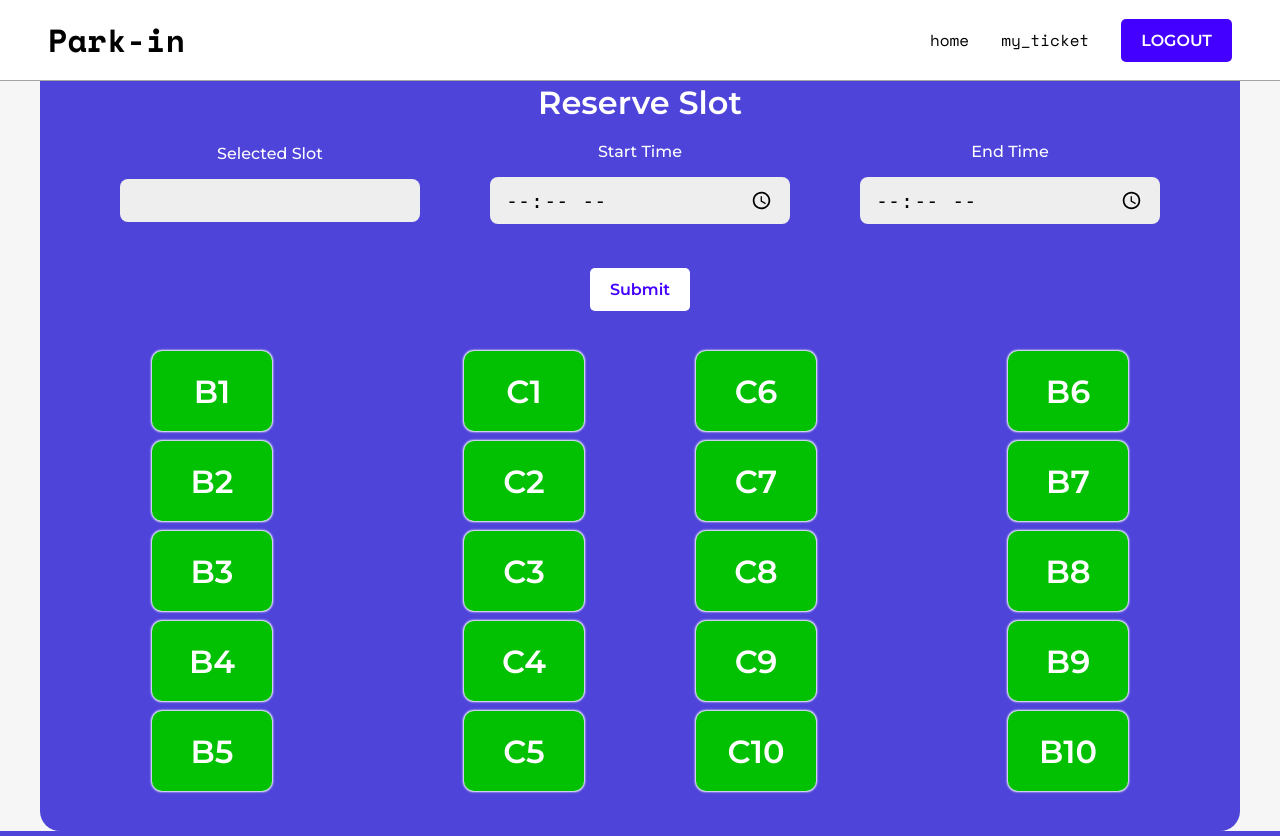
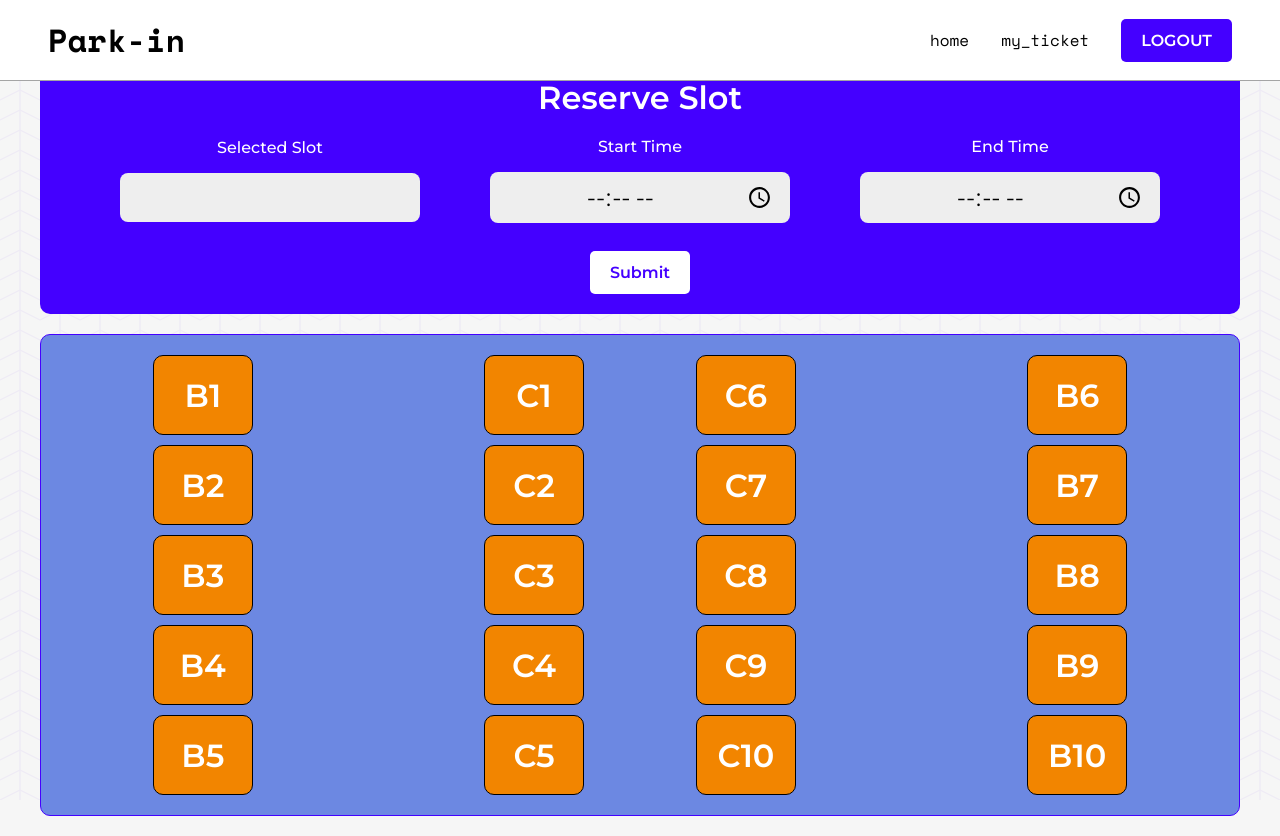
Before and after one commit to Agnav/mini-project, a Flask app: page /parkmap in a window 1280 px wide. Run offline with Flask 3, Linux system fonts and the light colour scheme; some libraries are stand-ins or nearby versions.

Commit message:
Update parkmap.css

```diff
--- a/static/css/parkmap.css
+++ b/static/css/parkmap.css
@@ -15,7 +15,6 @@
   padding: 0;
   margin: 0;
   box-sizing: border-box;
-  /* scroll-snap-type: y mandatory; */
   scroll-padding-top: 5em;
   scroll-behavior: smooth;
 }
@@ -111,7 +110,17 @@ nav {
   display: flex;
   align-items: center;
   justify-content: center;
-  /* scroll-snap-align: start; */
+}
+.container::before {
+  content: "";
+  background-image: url("/static/admin_pattern.svg");
+  position: absolute;
+  top: 0px;
+  right: 0px;
+  bottom: 0px;
+  left: 0px;
+  opacity: 5%;
+  z-index: -1;
 }
 
 .hero {
@@ -123,22 +132,24 @@ nav {
   align-items: center;
   justify-content: space-between;
   overflow: hidden;
-  border-radius: 20px;
-  background-color: var(--accent-light);
+  border-radius: 10px;
 }
 .slots {
   width: 1200px;
-  padding: 40px 0px;
+  padding: 20px 0px;
+  margin: 20px 0px;
   display: flex;
   align-items: center;
+  border: 1px solid var(--accent);
+  border-radius: 10px;
   justify-content: space-evenly;
+  background-color: #6c88e2;
 }
 
 .flex1 {
   width: 36%;
   display: flex;
   justify-content: space-between;
-  /* flex-direction: column; */
 }
 
 .flex2 {
@@ -146,18 +157,17 @@ nav {
   display: flex;
   gap: 100px;
   justify-content: space-between;
-  /* flex-direction: column; */
 }
 
 .square {
   display: flex;
-  width: 120px;
+  width: 100px;
   height: 80px;
-  background-color: rgb(2, 192, 2);
+  background-color: #f28500;
   color: var(--light);
   font-weight: bold;
   border-radius: 10px;
-  /* border: 2px solid var(--light); */
+  border: 1px solid var(--dark);
   align-items: center;
   justify-content: center;
   cursor: pointer;
@@ -166,7 +176,6 @@ nav {
   font-weight: 600;
   font-size: 2rem;
   color: var(--light);
-  box-shadow: 0px 0px 2px 1px white;
 }
 
 .item {
@@ -182,6 +191,8 @@ nav {
   flex-direction: column;
   gap: 20px;
   color: #fff;
+  border-radius: 10px;
+  background-color: var(--accent);
 }
 
 .input_slots h4 {
@@ -208,6 +219,11 @@ nav {
   width: 100%;
   max-width: 300px;
   outline: none;
+  font-family: "Montserrat", sans-serif;
+  font-optical-sizing: auto;
+  font-weight: 400;
+  font-size: 1.5rem;
+  text-align: center;
 }
 .input_box {
   width: 300px;
@@ -226,7 +242,7 @@ nav {
   display: flex;
   justify-content: center;
   align-items: center;
-  padding: 28px 0px 0px 0px;
+  padding: 12px 0px 20px 0px;
 }
 
 /* The alert message box */
@@ -238,6 +254,7 @@ nav {
   width: 350px;
   padding: 20px;
   background-color: #f44336; /* Red */
+  border-radius: 10px;
   color: white;
   font-family: "Montserrat", sans-serif;
   font-optical-sizing: auto;
@@ -248,6 +265,7 @@ nav {
   align-items: center;
   top: 45%;
   left: 39%;
+  animation: anim 100ms linear;
 }
 .alert button {
   background-color: var(--light);
@@ -260,3 +278,15 @@ nav {
 .active {
   display: none;
 }
+
+@keyframes anim {
+  0% {
+    scale: 80%;
+    opacity: 0%;
+  }
+
+  100% {
+    scale: 100%;
+    opacity: 100%;
+  }
+}
```
